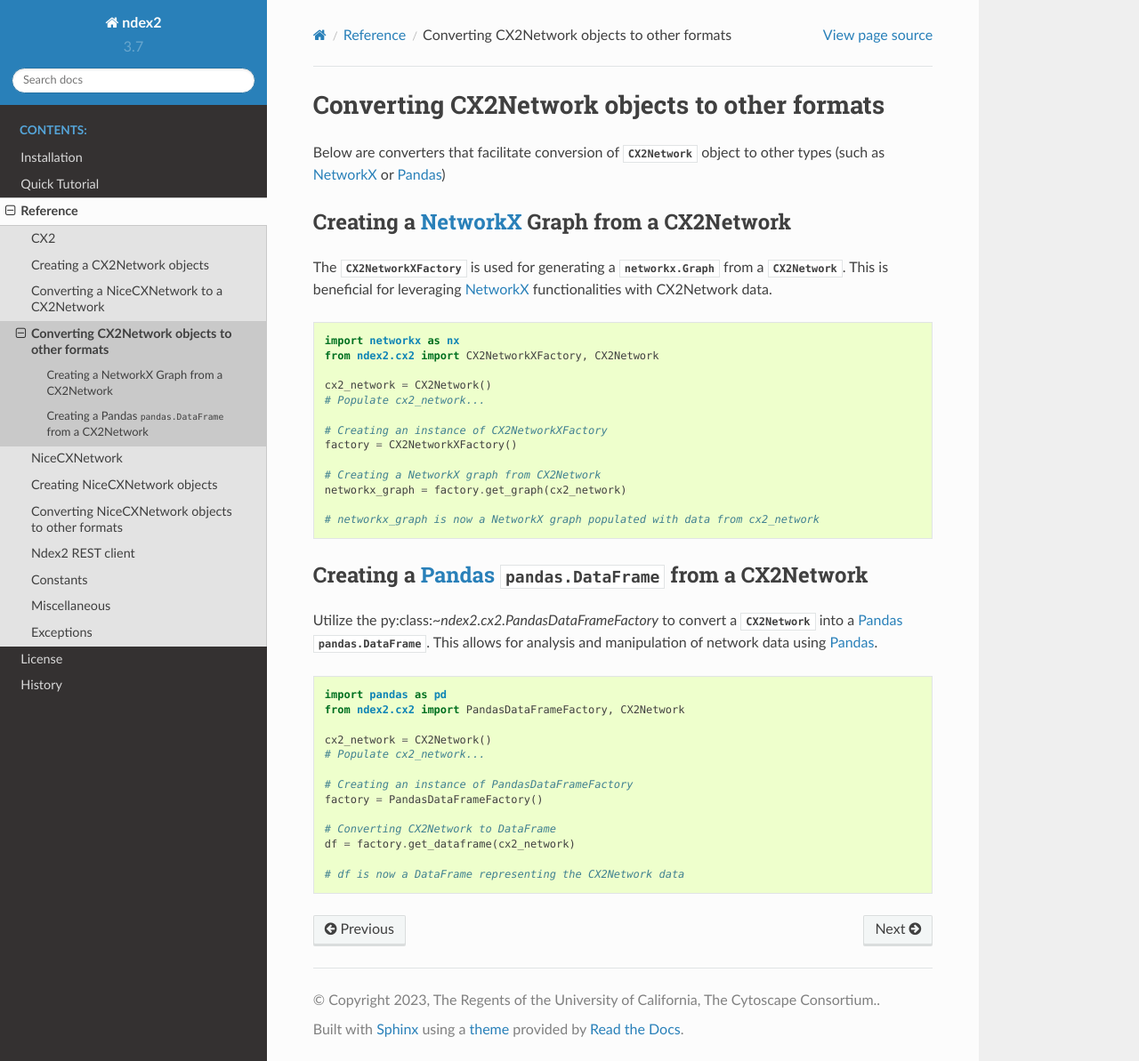
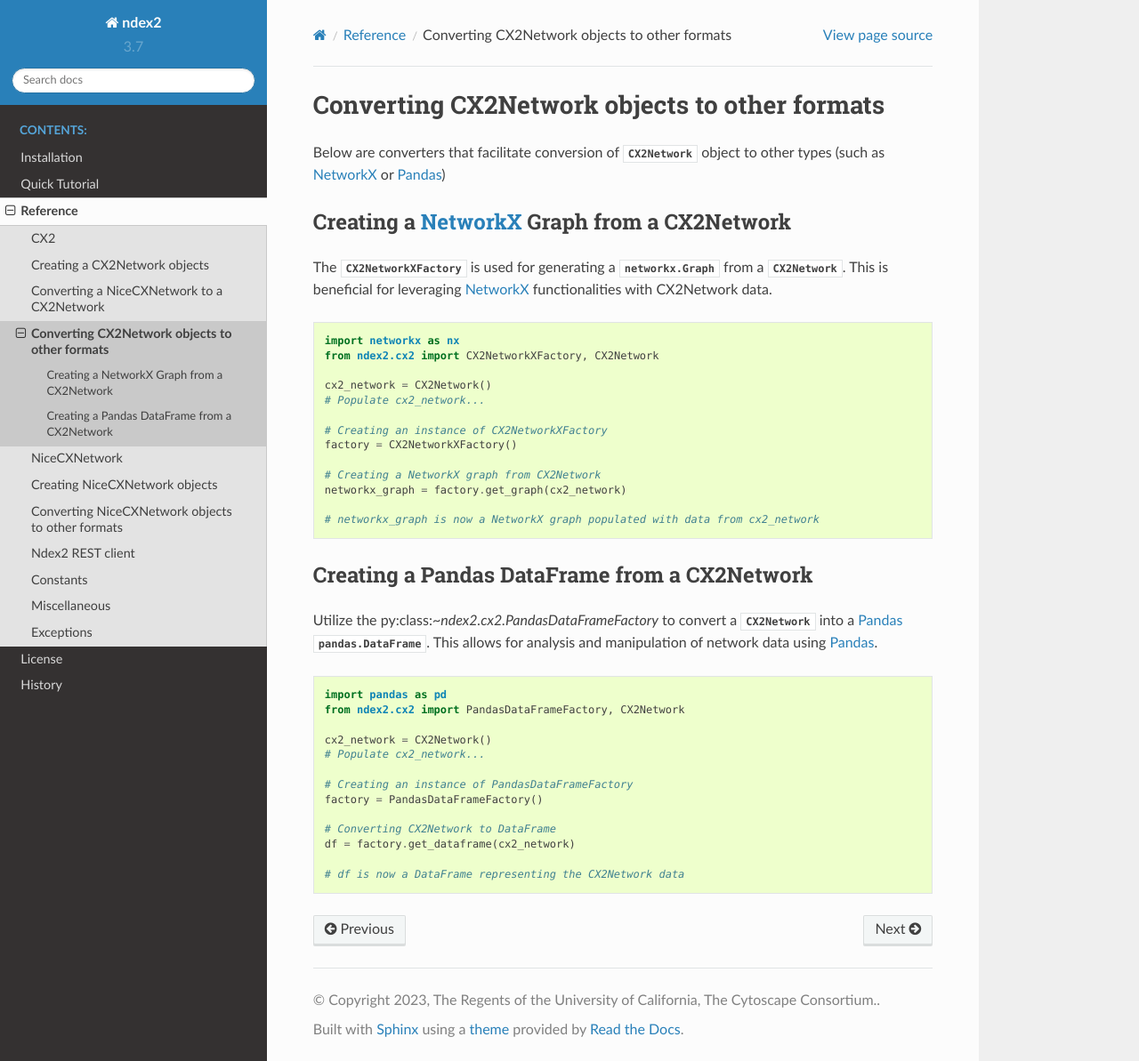
Before and after one commit to ndexbio/ndex2-client, a Sphinx documentation site: the page built from docs/convertcx2.rst, in a window 1280 px wide and 1193 px high. Shown: the whole window at 89% size. Built offline with Sphinx 7.4.7 and the Read the Docs theme 2.0.0, drawn with Linux system fonts in a browser that asks for light colours.

Commit message:
reverted switch of pandas dataframe link out

```diff
--- a/docs/convertcx2.rst
+++ b/docs/convertcx2.rst
@@ -30,7 +30,7 @@ NetworkX_ functionalities with CX2Network data.
 
     # networkx_graph is now a NetworkX graph populated with data from cx2_network
 
-Creating a Pandas_ :py:class:`pandas.DataFrame` from a CX2Network
+Creating a Pandas DataFrame from a CX2Network
 ===============================================================================
 
 Utilize the py:class:`~ndex2.cx2.PandasDataFrameFactory` to convert a :class:`~ndex2.cx2.CX2Network`
```
